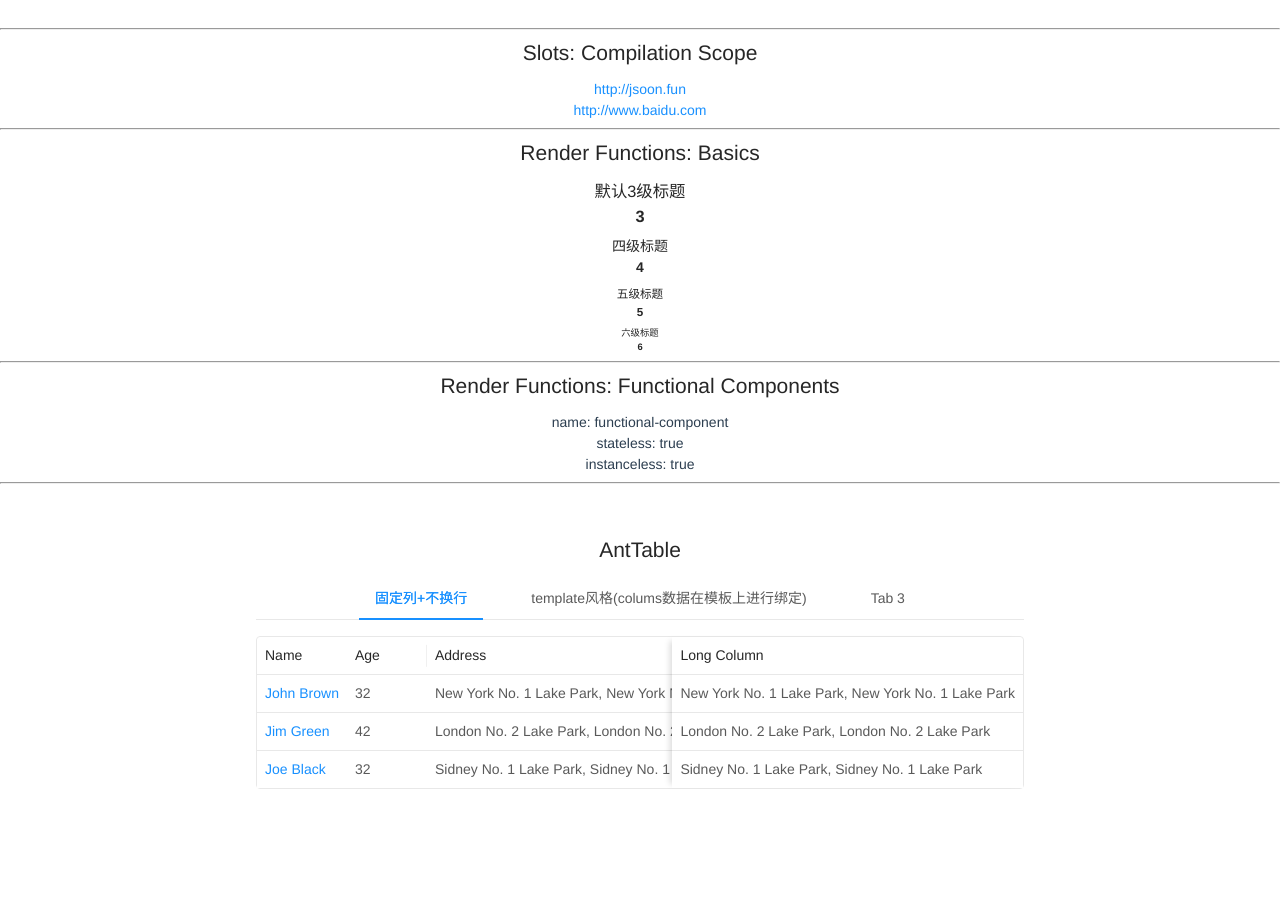
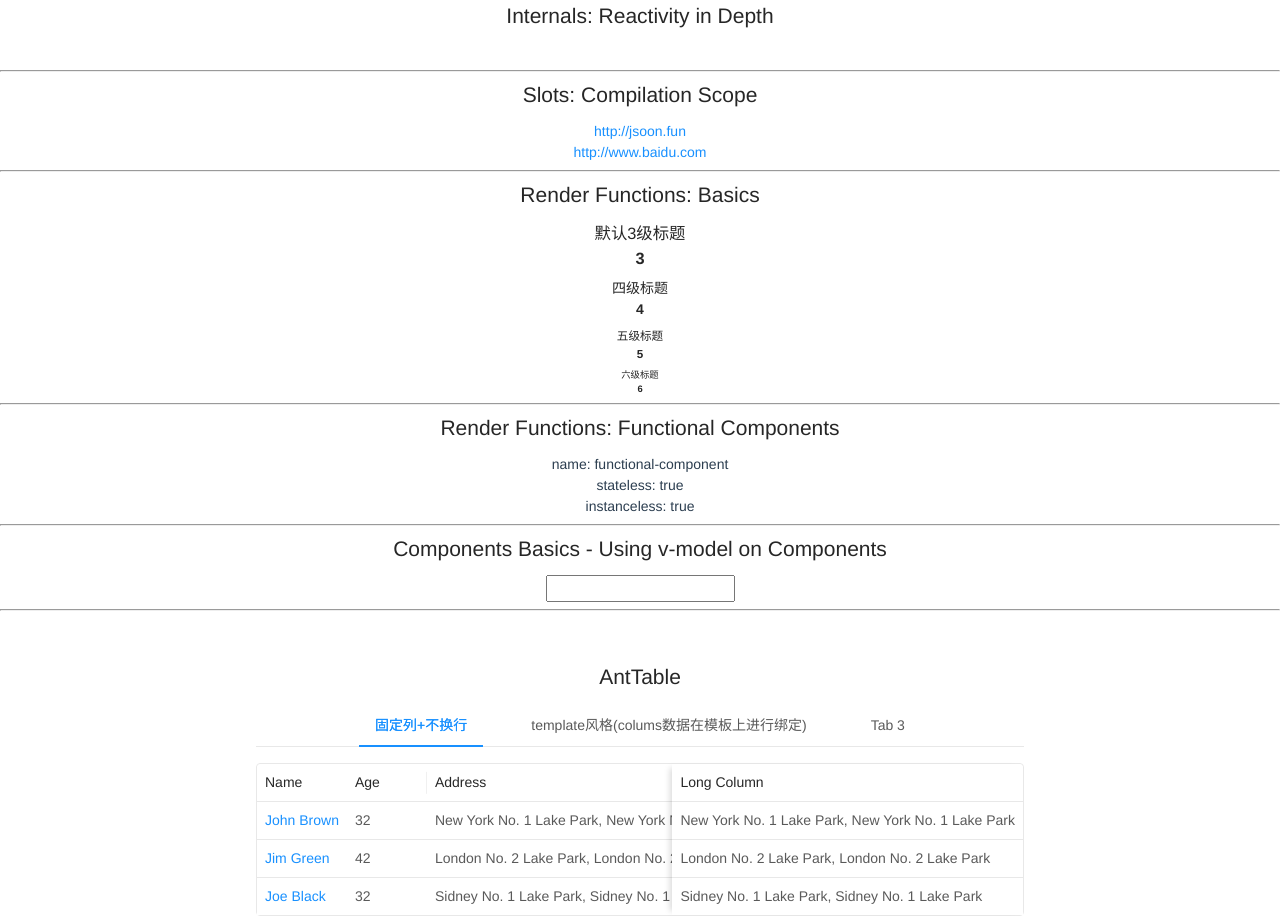
Before and after one commit to JSoon/antdv-demo, a Vue app: page / in a window 1280 px wide. Before the commit the page ends 800 px from the top, so only its background shows below. Built offline with nearby package versions, Linux system fonts and the light colour scheme.

Commit message:
新增trial: custom input

```diff
--- a/src/App.vue
+++ b/src/App.vue
@@ -8,6 +8,12 @@
     <hr>
     <FunctionalComponents />
     <hr>
+    <CustomInput
+      :value="customInputValue"
+      @input="onCustomInput"
+    />
+    {{ customInputValue }}
+    <hr>
     <AntTable />
   </div>
 </template>
@@ -17,6 +23,7 @@ import ChangeDetectionCaveats from './views/trials/reactivity-in-depth/ChangeDet
 import CompilationScope from './views/trials/slots/CompilationScope.vue';
 import Basics from './views/trials/render-functions/Basics.vue';
 import FunctionalComponents from './views/trials/render-functions/FunctionalComponents.vue';
+import CustomInput from './views/trials/custom-input/CustomInput.vue';
 import AntTable from './views/components/AntTable.vue';
 
 export default {
@@ -26,7 +33,18 @@ export default {
     CompilationScope,
     Basics,
     FunctionalComponents,
+    CustomInput,
     AntTable,
+  },
+  data() {
+    return {
+      customInputValue: '',
+    };
+  },
+  methods: {
+    onCustomInput(value) {
+      this.customInputValue = value;
+    },
   },
 };
 </script>
--- /dev/null
+++ b/src/views/trials/custom-input/CustomInput.vue
@@ -0,0 +1,30 @@
+<template>
+  <div>
+    <h2>Components Basics - Using v-model on Components</h2>
+
+    <input
+        v-bind:value="value"
+        v-on:input="onInput"
+      >
+  </div>
+</template>
+
+<script>
+export default {
+  props: {
+    value: {
+      type: String,
+      default: '',
+    },
+  },
+  methods: {
+    onInput($event) {
+      this.$emit('input', $event.target.value);
+    },
+  },
+};
+</script>
+
+<style>
+
+</style>
--- a/src/views/trials/reactivity-in-depth/ChangeDetectionCaveats.vue
+++ b/src/views/trials/reactivity-in-depth/ChangeDetectionCaveats.vue
@@ -1,5 +1,7 @@
 <template>
   <div>
+    <h2>Internals: Reactivity in Depth</h2>
+
     {{fooDesc}}
     <br>
     {{barDesc}}
```
